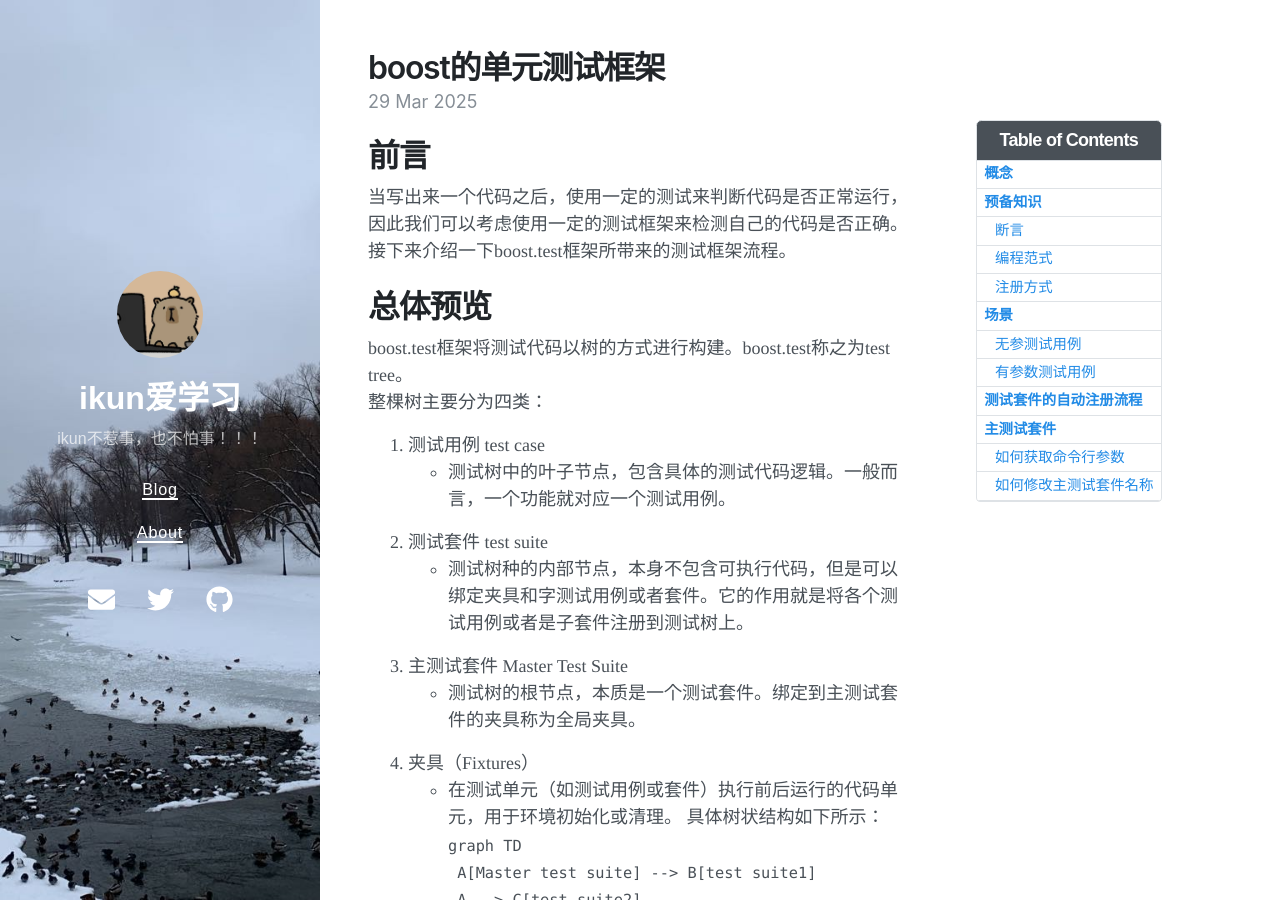
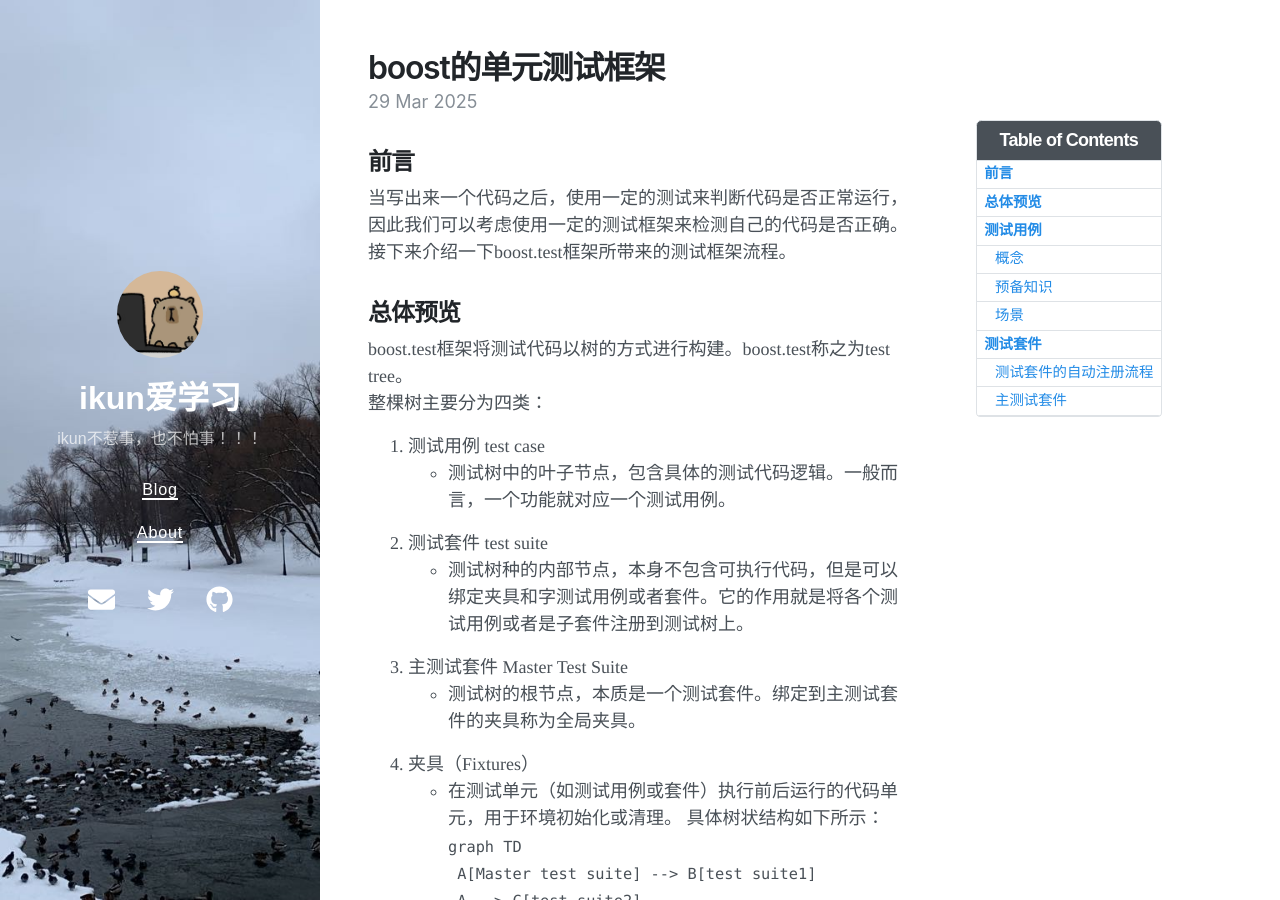
Before and after one commit to SuperIkunFan/SuperIkunFan.github.io, a Jekyll site: the page built from _posts/2025-03-29-boost.test框架.md, in a window 1280 px wide and 900 px high. Built offline with Jekyll 4.4.1, drawn with Linux system fonts in a browser that asks for light colours; nearby versions of some CDN libraries.

Commit message:
补齐标题内容

````diff
--- a/_posts/2025-03-29-boost.test框架.md
+++ b/_posts/2025-03-29-boost.test框架.md
@@ -6,9 +6,9 @@ tags: [boost]
 toc: true
 ---
 
-# 前言
+## 前言
 当写出来一个代码之后，使用一定的测试来判断代码是否正常运行，因此我们可以考虑使用一定的测试框架来检测自己的代码是否正确。接下来介绍一下boost.test框架所带来的测试框架流程。
-# 总体预览
+## 总体预览
 boost.test框架将测试代码以树的方式进行构建。boost.test称之为test tree。
 整棵树主要分为四类：
 1. 测试用例 test case
@@ -30,13 +30,13 @@ graph TD
     C --> G[test case 4]
 ```
 
-# 测试用例
-## 概念
+## 测试用例
+### 概念
 测试用例逻辑上应该满足一个功能是否如预期那边实现。一般而言，一个大的功能可以拆分为若干个小的功能，而这些小的功能就被称为测试用例。那么我们应该怎么让测试框架在执行代码时判断这个功能是否满足预期呢？答案是使用断言来判断。当测试完成之后，测试框架会生成日志或者是报告来告诉我们测试的结果。
 
-## 预备知识
+### 预备知识
 该节主要讲述测试用例的前备知识。
-### 断言
+#### 断言
 测试断言就是告诉boost在哪里进行判断的。
 1. 基础断言宏
   + BOOST_TEST 它支持bool或者是表达式能够转化为bool，常见形式如下：
@@ -81,7 +81,7 @@ BOOST_TEST_PREDICATE([](int x) { return x % 2 == 0; }, (value));
 ```
 根据以上断言工具，便可以在测试用例中告诉boost，如何控制整个测试用例的运行了。
 
-### 编程范式
+#### 编程范式
 boost支持三种编程范式。
 1. 头文件格式
   - 注意点在于，需要定义BOOST_TEST_MODULE这个宏定义，然后再包含测试框架的相关设施
@@ -115,17 +115,17 @@ boost支持三种编程范式。
   ```
   - 第二步，链接boost的动态库
 
-### 注册方式
+#### 注册方式
 boost支持两种注册方式，一种是手动注册，一种是自动注册，由于手动注册属于定制化较高的，需要精准控制整个测试的运行过程，本文不涉及。
 
-## 场景
+### 场景
 目前boost支持三种测试场景：
 1. 无参测试用例。
 2. 有参测试用例。
 3. 带有模板的测试用例。
 本文仅仅涉及前两个场景，第三个请参考boost官方文档。
 
-### 无参测试用例
+#### 无参测试用例
 前面提到过，boost是通过测试树来管理所有的测试用例的。本文主要讲述自动注册范例。主要使用宏定义`BOOST_AUTO_TEST_CASE`来实现，它被设计为类似为不写函数返回值的函数定义的方式。
 ```c++
 #define BOOST_TEST_MODULE example
@@ -139,10 +139,10 @@ BOOST_AUTO_TEST_CASE( free_test_function )
 ```
 在测试用例中，包含了若干个断言，宏定义后面就是这个测试用例的名称，这个会在测试日志中显示出来。
 
-### 有参数测试用例
+#### 有参数测试用例
 在有一些测试用例中，我们想测试一个函数在不同的输入参数下都具有符合预期的结果。在这种情况下，一个自然的想法就是自己写一些实际参数，然后依次调用后传入到函数之后，再进行判断。但是这种很多时候比较累，也不全面，而boost提供了自动生成测试数据集，将这些数据挨个传入测试函数。当然也可以自定义数据集。
 因此，先看看boost是如何定义数据集的。
-#### 数据集
+##### 数据集
 数据集中“样本(Sample)”的定义与特性
 1. 核心概念
   - 样本(Sample) 是一种多态元组(polymorphic tuple)，即可以容纳不同类型的元素组合。
@@ -233,7 +233,7 @@ BOOST_DATA_TEST_CASE(
 }
 ```
 
-#### 声明和注册带参数的测试用例
+##### 声明和注册带参数的测试用例
 首先看看与前面`BOOST_AUTO_TEST_CASE`相似的声明测试用例的宏是`BOOST_DATA_TEST_CASE`和`BOOST_DATA_TEST_CASE_F`,前面的不带夹具，后面带一个夹具。啥是夹具呢，可以简单里面为测试用例所需要的环境，比如有些代码需要再特定的条件下，否则它就不会正常工作。
 
 声明有参数的参数用例数据
@@ -272,7 +272,7 @@ __核心机制__:
   4. 执行隔离性:
     - 样本间的测试相互独立：某个样本失败不会影响其他样本的执行。
 
-#### 数据集的操作
+##### 数据集的操作
 数据集支持三种操作：
 1. 顺序结合，使用operator+
   - 作用：将多个数据集按顺序串联，形成一个更长的新数据集。
@@ -307,7 +307,7 @@ __核心机制__:
   ```
   - 适用场景：需要覆盖所有参数组合的测试（如边界值交叉验证）
 
-#### 数据集的生成器
+##### 数据集的生成器
 1. **单例生成器（Singletons）**
    - 生成仅包含单个值或固定值组合的小型数据集。
    - 适用场景：测试特定边界值或常量输入。
@@ -381,14 +381,14 @@ __核心机制__:
 5. **无限数据集生成器**
    - （待补充内容）
 
-# 测试套件
+## 测试套件
 如果测试用例相当于测试树的叶子，那么测试套件就相当测试树的树干。boost可以没有测试套件，而仅仅只需要测试用例，但是有了测试套件，能够更好的管理整个测试用例的运行。测试套件分为两种：
    + 自动注册
    + 手动注册
 
 而测试套件中最重要的是`master test suite`。
 本文先主要讲述自动注册的相关流程。
-## 测试套件的自动注册流程
+### 测试套件的自动注册流程
 测试套件类似于c++中命名空间的概念。它以`BOOST_AUTO_TEST_SUITE`作为开始，`BOOST_AUTO_TEST_SUITE_END`作为结束的地方。整体流程如下：
 ```c++
 BOOST_AUTO_TEST_SUITE(test_suite_name);
@@ -426,7 +426,7 @@ BOOST_AUTO_TEST_SUITE_END()
 ```
 如上所示。
 
-## 主测试套件
+### 主测试套件
 根据前文"概述"部分的定义，主测试套件（master test suite）是测试树结构的根节点。使用本单元测试框架构建的每个测试模块，其内部始终维护着一个（唯一的）主测试套件实例。框架内部自动管理该主测试套件，所有其他测试单元均以直接或间接子节点的形式注册于主测试套件之下。
 ```c++
 namespace boost {
@@ -442,7 +442,7 @@ public:
 } // namespace unit_test
 } // namespace boost
 ```
-### 如何获取命令行参数
+#### 如何获取命令行参数
 要访问主测试套件的单个实例，请使用以下界面：
 
 ```c++
@@ -464,7 +464,7 @@ boost::unit_test::framework::master_test_suite().argc;
 boost::unit_test::framework::master_test_suite().argv;
 ```
 
-### 如何修改主测试套件名称
+#### 如何修改主测试套件名称
 主测试套件名称默认为 Master Test Suite
 
 1. 通过宏`BOOST_TEST_MODULE`, 通过重新定义这个宏就可以重新初始化，当定义这个宏之后，就自动产生了一个初始化函数。
````
